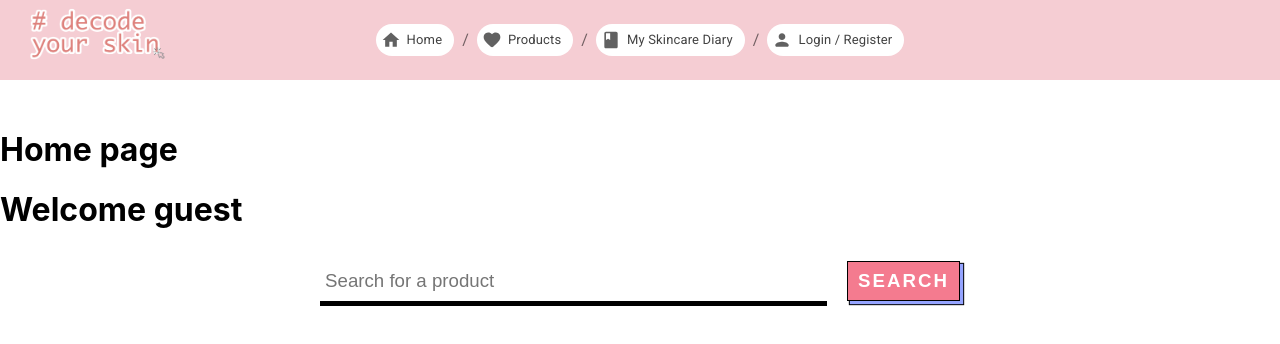
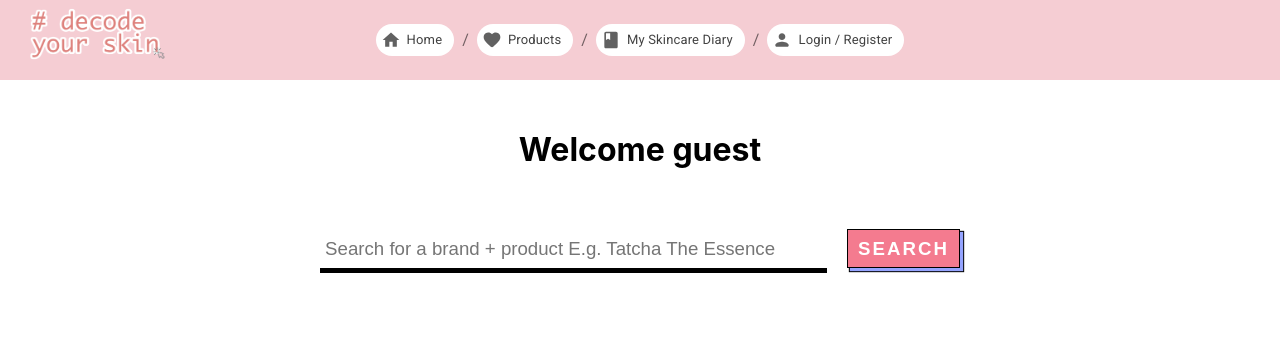
Before and after one commit to minzzelo/decode-your-skin-frontend, a React (Create React App) app: page / in a window 1280 px wide. Shown: the top 344 px of the page. Built offline with nearby package versions, Linux system fonts and the light colour scheme.

Commit message:
Linked Search to Backend

```diff
--- a/src/App.jsx
+++ b/src/App.jsx
@@ -116,12 +116,11 @@ export class Home extends React.Component {
     return (
       <>
         <div className="container">
-          <h1>Home page</h1>
           {this.props.loginStatus && <h1>Welcome {this.props.user}</h1>}
           {!this.props.loginStatus && <h1>Welcome guest</h1>}
         </div>
 
-        <Search />
+        <Search user={this.props.user}/>
       </>
     );
   }
--- a/src/App.scss
+++ b/src/App.scss
@@ -1,5 +1,5 @@
 @import url("https://fonts.googleapis.com/css?family=Open+Sans&display=swap");
-biossance squalane  omega repair cream
+
 
 .App {
   text-align: center;
@@ -8,3 +8,10 @@ biossance squalane  omega repair cream
   align-items: center;
   font-family: "Open Sans", sans-serif;
 }
+
+h1 {
+  text-align: center;
+  margin-top: 30px;
+  margin-bottom: 60px;
+
+}
--- a/src/components/search/index.jsx
+++ b/src/components/search/index.jsx
@@ -2,6 +2,8 @@ import React from "react";
 import "./styles.scss";
 
 import { SearchBar } from "./searchBar"
+
+import { Route } from "react-router-dom";
 
 
 export class Search extends React.Component {
@@ -12,7 +14,11 @@ export class Search extends React.Component {
   render() {
     return (
       <>
-        <SearchBar />
+        <Route
+          path="/"
+          exact
+          render={(props) => <SearchBar {...props} user={this.props.user} />}
+        />
       </>
     )
   }
--- a/src/components/search/searchBar.jsx
+++ b/src/components/search/searchBar.jsx
@@ -5,11 +5,12 @@ import Alert from "@material-ui/lab/Alert";
 
 import { SearchResult } from "./searchResult"
 
+
 export class SearchBar extends React.Component {
   constructor(props) {
     super(props);
     this.state = {
-      product:  "",
+      searchValue:  "",
       ingredients: "",
       ingredDetails: [],
       score: "",
@@ -21,20 +22,24 @@ export class SearchBar extends React.Component {
 
     //binding
     this.handleChange = this.handleChange.bind(this);
-    this.handleSubmit = this.handleSubmit.bind(this);
+    this.handleSearch = this.handleSearch.bind(this);
   }
 
   handleChange(event) {
-    this.setState({product: event.target.value});
-    console.log(this.state.product);
+    this.setState({searchValue: event.target.value});
   }
 
-  handleSubmit(event) {
+  handleSearch(event) {
     event.preventDefault();
+
+
+    //getting the user who submitted the search - can be "" or username
+    console.log(this.props.user);
 
     console.log("Search Submitted");
 
-    const product = {name: this.state.product};
+
+    const product = {name: this.state.searchValue};
 
     axios.post("http://localhost:5000/search", product)
          .then((res) => {
@@ -42,17 +47,11 @@ export class SearchBar extends React.Component {
             this.setState({ingredients: res.data.ingredients});
             this.setState({ingredDetails: res.data.tableData})
             this.setState({found: true});
-            this.setState({score: res.data.score})
-            this.setState({image: res.data.image})
-            console.log(res.data.image)
-
-            console.log(this.state.product);
 
           })
          .catch((err) => this.setState({ error: err.response.data }))
 
       this.setState({
-      productName: "",
       ingredients: "",
       ingredDetails: [],
       found: false,
@@ -66,32 +65,36 @@ export class SearchBar extends React.Component {
   render() {
     const { error } = this.state;
 
+
     return (
       <div>
-        {!this.state.found ?
-          <form className="searchBar" onSubmit={this.handleSubmit}>
+
+        {!this.state.found &&
+          <form className="searchBar" onSubmit={this.handleSearch}>
             <input type="text"
-                    placeholder="Search for a product"
-                    value={this.state.product}
+                    placeholder="Search for a brand + product E.g. Tatcha The Essence"
+                    value={this.state.searchValue}
                     onChange={this.handleChange}
                     required/>
             <button type="submit">Search</button>
           </form>
-        :
-          <SearchResult
-            ingredients={this.state.ingredients}
-            productName={this.state.product}
-            ingredDetails={this.state.ingredDetails}
-            image={this.state.image}
-            score={this.state.score}
-          />
         }
 
+        {this.state.found &&
+
+        <SearchResult ingredients={this.state.ingredients}
+                      ingredDetails={this.state.ingredDetails}
+                      productName={this.state.searchValue}
+                      user={this.props.user} />
+
+        }
+
+
         {error && (
-          <Alert className="error" variant="outlined" severity="error">
-            {error}
-          </Alert>
-        )}
+            <Alert className="error" variant="outlined" severity="error">
+              {error}
+            </Alert>
+          )}
       </div>
 
 
--- a/src/components/search/searchResult.jsx
+++ b/src/components/search/searchResult.jsx
@@ -1,10 +1,32 @@
 import React from "react";
 import "./styles.scss";
+import axios from "axios";
 
 
 export class SearchResult extends React.Component {
   constructor(props) {
     super(props);
+    this.redirect = this.redirect.bind(this);
+    this.handleFavourite = this.handleFavourite.bind(this);
+  }
+
+  redirect() {
+    window.location.reload();
+  }
+
+  handleFavourite() {
+    console.log(this.props);
+    console.log(this.props.user);
+    const data = {
+      user: this.props.user,
+      productName: this.props.productName,
+      ingredients: this.props.ingredients,
+      ingredDetails: this.props.ingredDetails,
+    }
+
+    axios.post("http://localhost:5000/saveProduct", data)
+         .then((result) => console.log(result))
+         .catch(err => console.log(err));
   }
 
   render() {
@@ -12,19 +34,12 @@ export class SearchResult extends React.Component {
       <div>
         <div className="searchResult">
             <div>
-            <button>Back</button>
-            <button>Favourite</button>
-          </div>
-
-          <div className="image">
-              <img src={this.props.image} />
+              <button onClick={this.redirect}>Back</button>
+              <button onClick={this.handleFavourite}>Favourite</button>
             </div>
 
             <h1>{this.props.productName}</h1>
 
-          <div className="image">
-              <img src={this.props.score} />
-          </div>
 
             <div className="ingredients">
               <h3 className="heading">ingredients list</h3>
@@ -53,8 +68,6 @@ export class SearchResult extends React.Component {
             </div>
         </div>
       </div>
-
-
     )
   }
 }
--- a/src/components/search/styles.scss
+++ b/src/components/search/styles.scss
@@ -1,3 +1,4 @@
+
 $primary: #f47b8f;
 $background: #ffffff;
 $secondary: #f72e9c;
@@ -5,6 +6,8 @@ $font-size: 14pt;
 $form-shadow: #ffa580;
 $form-primary-highlight: #95a4ff;
 $form-secondary-highlight: #ffc8ff;
+
+@import url('https://fonts.googleapis.com/css2?family=Roboto&display=swap');
 
 .searchBar {
   margin-top: 2em;
@@ -68,8 +71,39 @@ $form-secondary-highlight: #ffc8ff;
   flex-direction: column;
   justify-content: center;
 
+  button {
+    display: inline-block;
+    margin-left: 20px;
+    line-height: $font-size * 2;
+    padding: 0 10px;
+    height: fit-content;
+
+    background: $primary;
+
+    font-size: $font-size;
+    letter-spacing: 2px;
+    text-transform: uppercase;
+    font-weight: 700;
+    color: white;
+
+    transition: 0.2s all ease-in-out;
+
+    outline: none;
+    border: 1px solid rgba(0, 0, 0, 1);
+    box-shadow: 3px 3px 1px $form-primary-highlight,
+      3px 3px 1px 1px rgba(0, 0, 0, 1);
+
+    &:hover {
+      cursor: pointer;
+      background: white;
+      color: $primary;
+      border: 1px solid rgba(0, 0, 0, 1);
+    }
+  }
+
   h1, h2 {
     text-align: center;
+    font-family: 'Roboto', sans-serif;
   }
 
   .heading {
```
Lines whose indentation alone changed are shown as unchanged.
